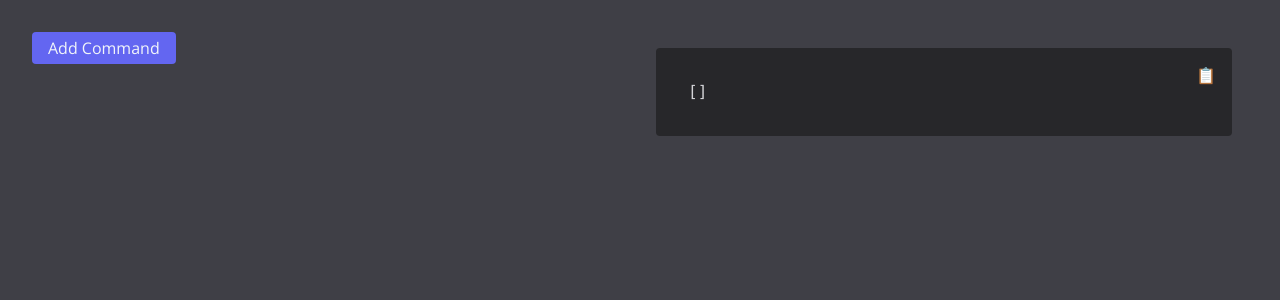
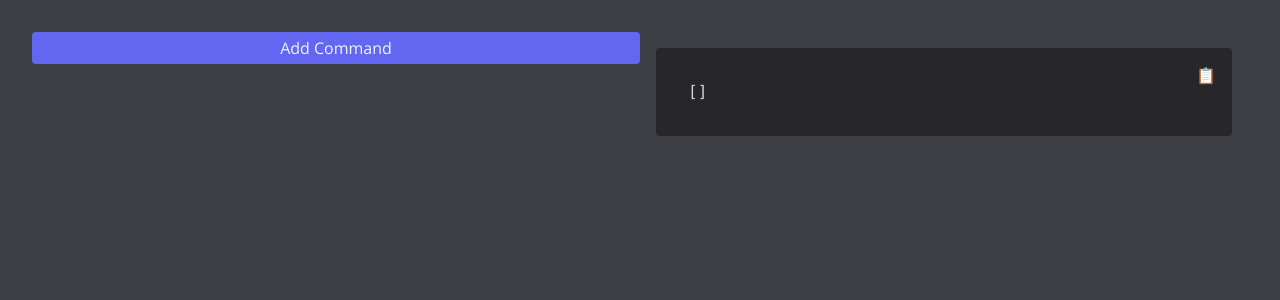
Before and after one commit to ssouthcity/discord-command-builder, a Next.js app: page / in a window 1280 px wide. Shown: the top 300 px of the page. Built offline with nearby package versions, Linux system fonts and the light colour scheme.

Commit message:
added stack component

```diff
--- a/app/command-editor.tsx
+++ b/app/command-editor.tsx
@@ -4,6 +4,7 @@ import { Button } from "@/components/button";
 import { useCommands } from "./commands";
 import { Input } from "@/components/input";
 import { Select } from "@/components/select";
+import { Stack } from "@/components/stack";
 
 export function CommandEditor() {
   const commands = useCommands((state: any) => state.commands);
@@ -11,18 +12,20 @@ export function CommandEditor() {
 
   return (
     <section className="w-full">
+      <Stack size="large">
         {commands.map((command: any) => (
-        <>
-          <Input value={command.name} />
+          <Stack key={new Date().getMilliseconds().toString()} size="small">
+            <Input value={command.name} readOnly />
             <Select>
               <option>Chat</option>
               <option>User</option>
               <option>Message</option>
             </Select>
-          <Input value={command.description} />
-        </>
+            <Input value={command.description} readOnly />
+          </Stack>
         ))}
         <Button onClick={addCommand}>Add Command</Button>
+      </Stack>
     </section>
   )
 }
--- /dev/null
+++ b/components/stack.tsx
@@ -0,0 +1,24 @@
+type StackSize = "small" | "medium" | "large";
+
+interface Props extends React.PropsWithChildren {
+  size?: StackSize
+}
+
+export function Stack(props: Props) {
+  const {
+    size = "medium",
+    children,
+  } = props;
+
+  const gaps: { [k in StackSize]: string } = {
+    "large": "gap-8",
+    "medium": "gap-4",
+    "small": "gap-2",
+  };
+
+  return (
+    <div className={`flex flex-col ${gaps[size]}`} >
+      {children}
+    </div >
+  )
+}
```
Lines whose indentation alone changed are shown as unchanged.
